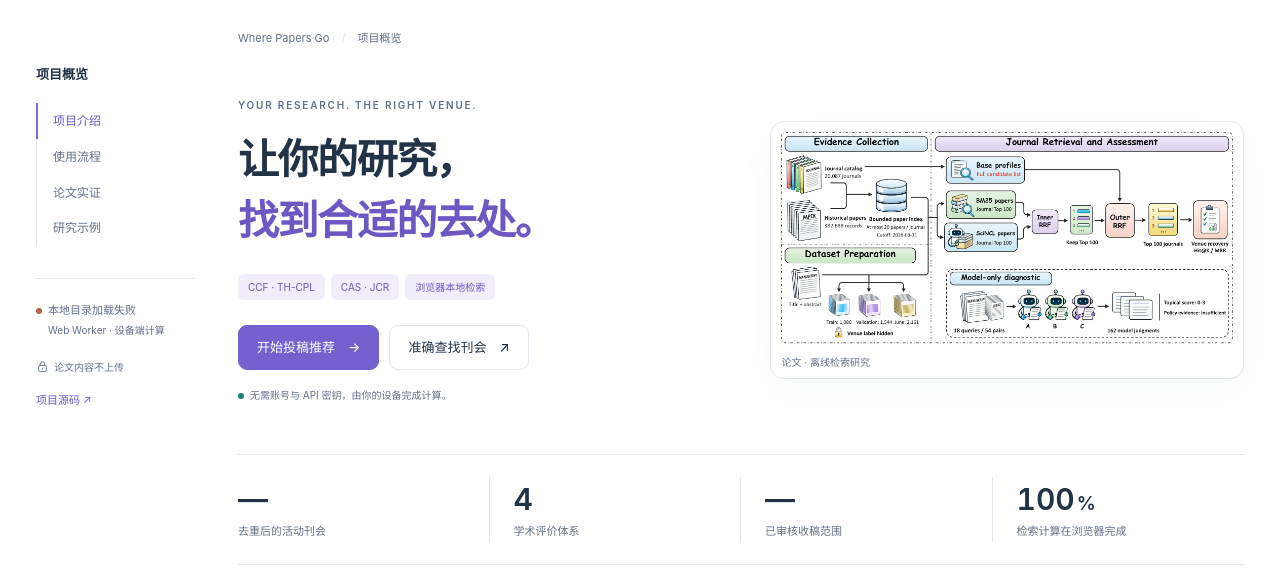
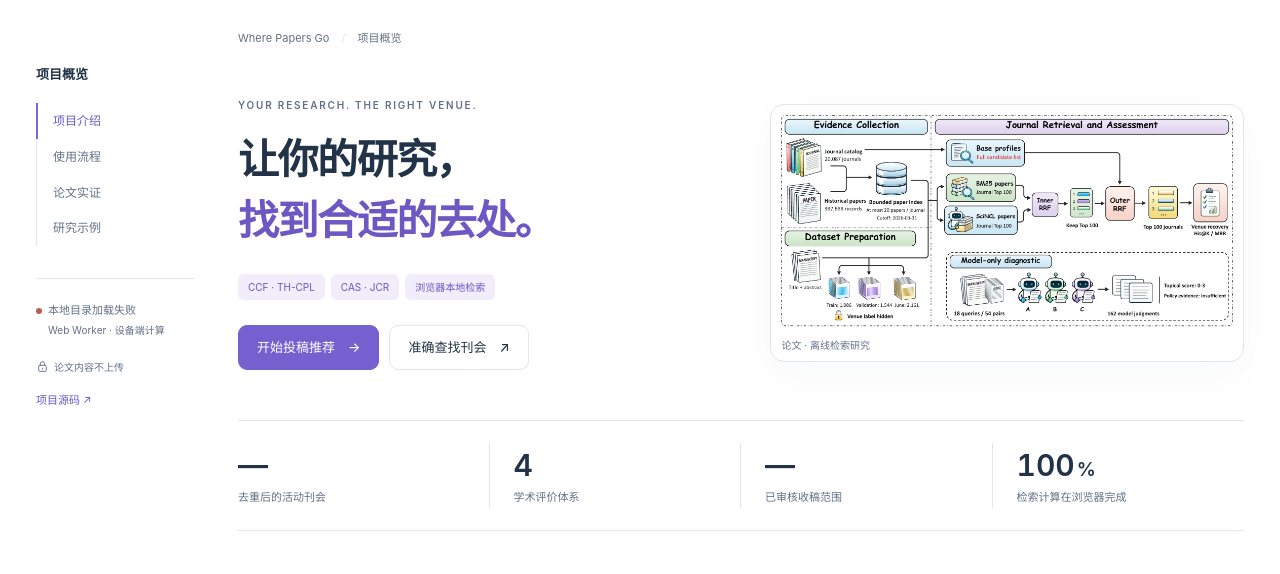
Before and after one commit to rudykon/Where_Papers_Go, a website with bundled scripts: page website/index.html in a window 1280 px wide. Shown: the part 126-700 px from the top of the page. Built offline with nearby package versions, Linux system fonts and the light colour scheme; files whose address does not match are found by name.

Commit message:
ui: remove the homepage account and API key footnote

```diff
--- a/website/index.html
+++ b/website/index.html
@@ -52,7 +52,6 @@
             <h1><span data-en="Give your research">让你的研究，</span><br><span class="accent" data-en="a place to belong.">找到合适的去处。</span></h1>
             <div class="hero-tags"><span>CCF · TH-CPL</span><span>CAS · JCR</span><span data-en="Private, local search">浏览器本地检索</span></div>
             <div class="actions"><a class="button primary" href="#recommend"><span data-en="Find my venue">开始投稿推荐</span> <span>→</span></a><a class="button" href="#catalog"><span data-en="Look up a venue">准确查找刊会</span> <span>↗</span></a></div>
-            <p class="hero-footnote"><span class="tiny-dot"></span><span data-en="No account or API key. Your device does the work.">无需账号与 API 密钥，由你的设备完成计算。</span></p>
           </div>
           <a class="paper-figure" href="assets/paper-overview.png" target="_blank" rel="noopener noreferrer" aria-label="查看论文总览图大图" title="点击查看大图">
             <img src="assets/paper-overview.png" width="1800" height="859" alt="论文图 1：证据收集、期刊检索与评价总览" decoding="async">
```
